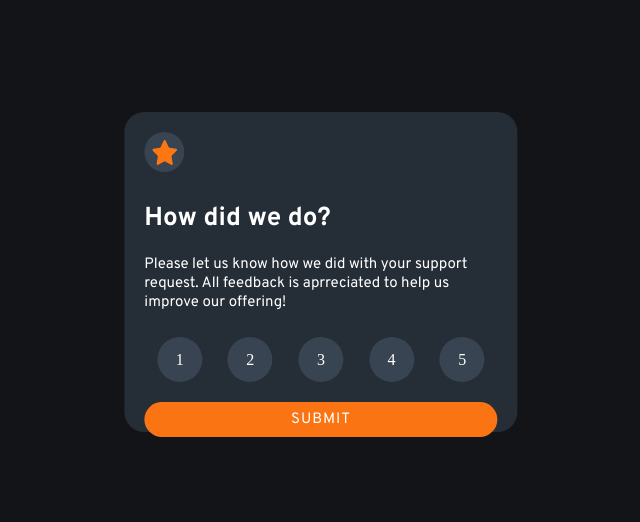
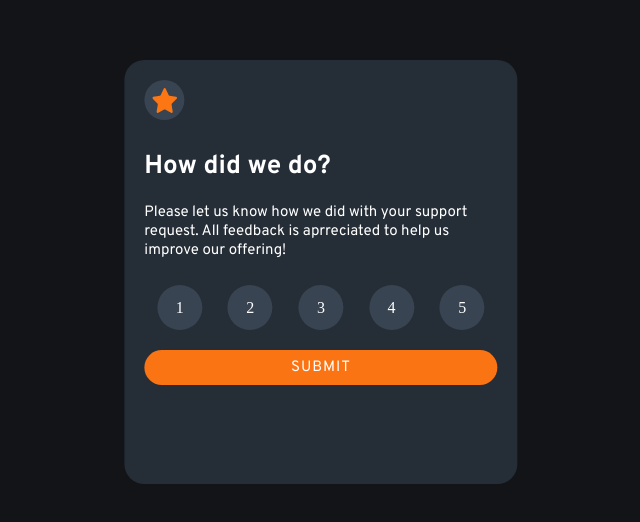
Before and after one commit to AlissonK1/Interactive-Rating-Component, a plain HTML site: page index.html in a window 1536 px wide. Shown: the part 128-650 px from the top of the page, without its empty margins (447-1087 px from the left). Drawn offline with Linux system fonts and the light colour scheme.

Commit message:
Final commit

```diff
--- a/responsive.css
+++ b/responsive.css
@@ -13,10 +13,3 @@
     height: 58%;
 }
 }
-
-@media screen and (min-width: 1300px){
-
-#main {
-    height: 35%;
-}
-}
```
